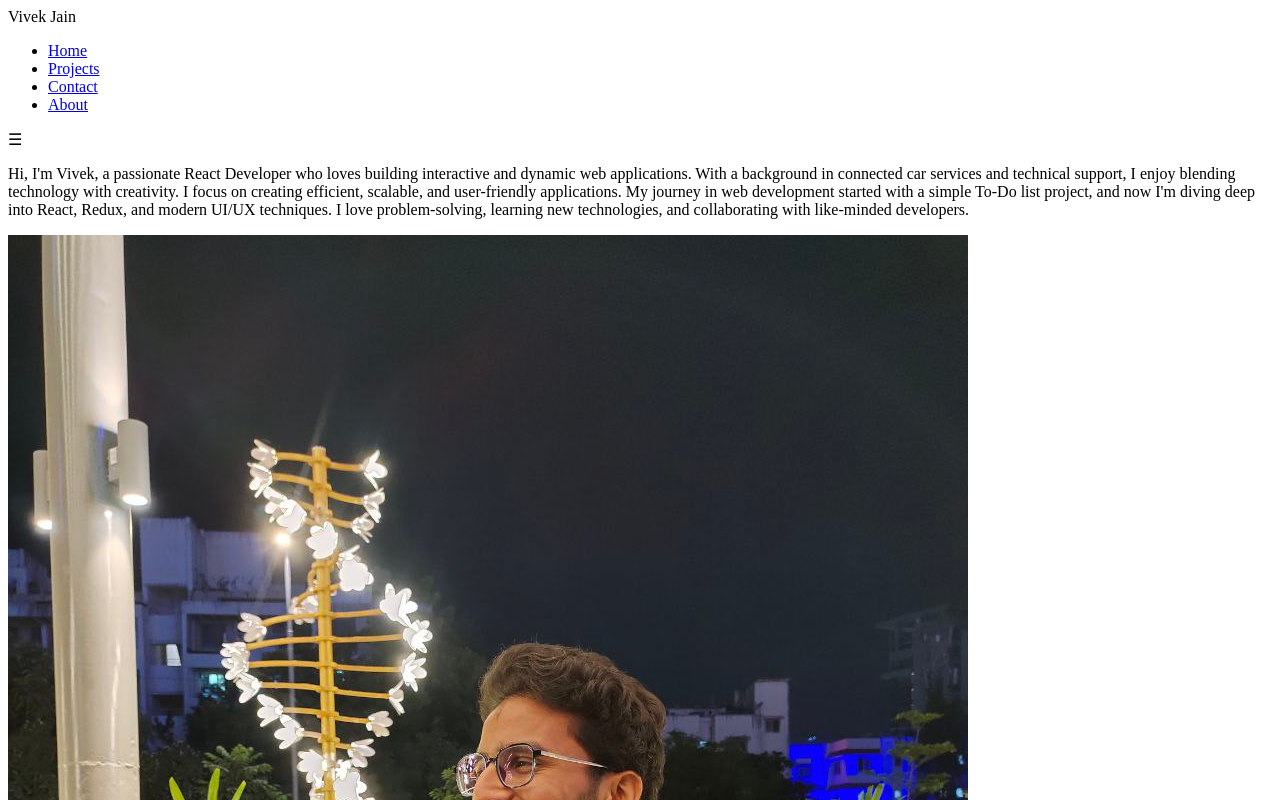
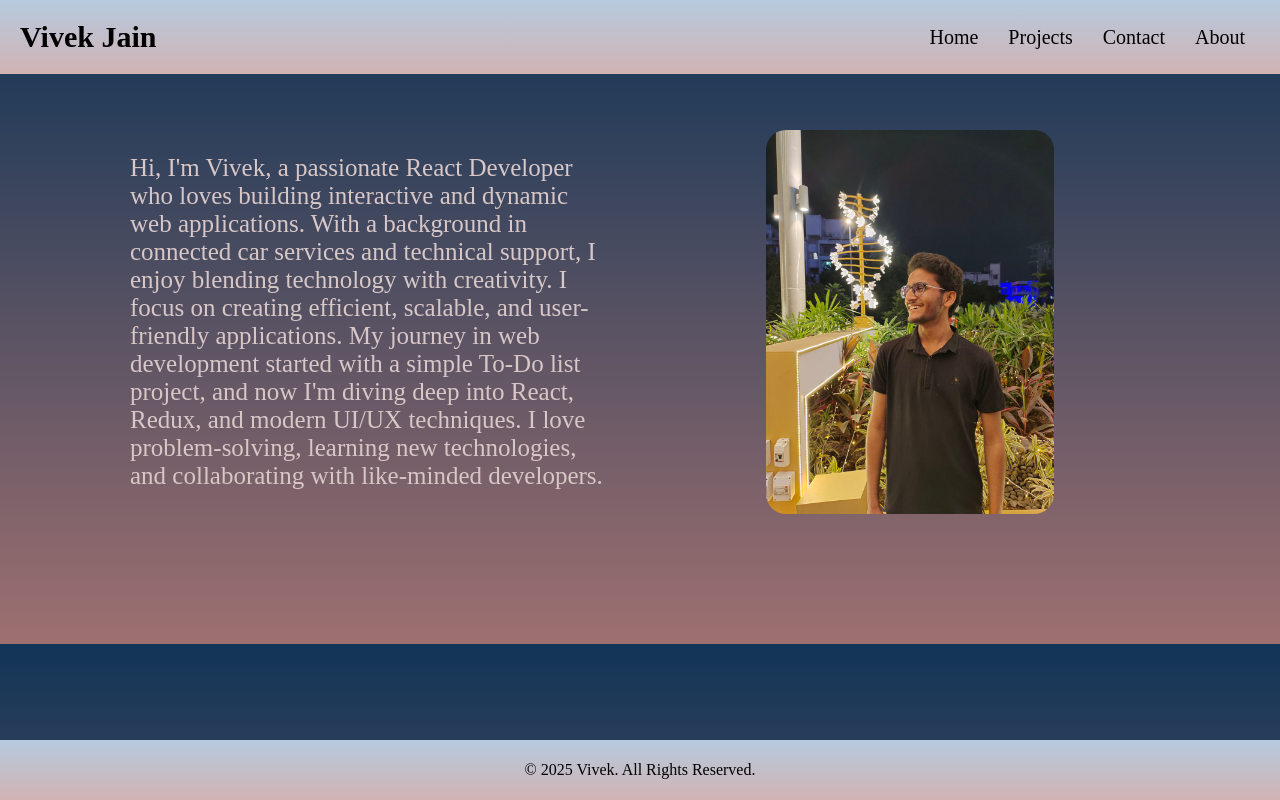
Before and after one commit to njain8263/Vivek-jain-portfolio3, a plain HTML site: page about.html in a window 1280 px wide. Shown: the top 800 px of the page. Drawn offline with Linux system fonts and the light colour scheme; the site is published under a folder, as on GitHub Pages, so addresses that start at the root find nothing.

Commit message:
changed paths

```diff
--- a/about.html
+++ b/about.html
@@ -19,8 +19,8 @@
     />
     <meta property="og:image" content="blog-thumbnail.jpg" />
 
-    <link rel="stylesheet" href="/styles/index.css" />
-    <link rel="stylesheet" href="/styles/about.css" />
+    <link rel="stylesheet" href="./styles/index.css" />
+    <link rel="stylesheet" href="./styles/about.css" />
     <title>Vivek's Portfolio website using HTML, CSS and JS</title>
   </head>
   <body>
@@ -28,10 +28,10 @@
       <nav role="navigation" class="navbar">
         <div id="nav-logo">Vivek Jain</div>
         <ul id="nav-links">
-          <li><a href="index.html">Home</a></li>
-          <li><a href="projects.html">Projects</a></li>
-          <li><a href="contact.html">Contact</a></li>
-          <li><a href="about.html">About</a></li>
+          <li><a href="./index.html">Home</a></li>
+          <li><a href="./projects.html">Projects</a></li>
+          <li><a href="./contact.html">Contact</a></li>
+          <li><a href="./about.html">About</a></li>
         </ul>
         <div class="hamburger">☰</div>
       </nav>
@@ -49,12 +49,12 @@
           new technologies, and collaborating with like-minded developers.
         </p>
 
-        <img src="images/myself.jpg" alt="Vivek Jain's image" />
+        <img src="./images/myself.jpg" alt="Vivek Jain's image" />
       </div>
     </main>
     <footer>
       <p>&copy; 2025 Vivek. All Rights Reserved.</p>
     </footer>
-    <script src="/scripts/index.js"></script>
+    <script src="./scripts/index.js"></script>
   </body>
 </html>
```
Also changed, not shown: contact.html (+7 -7 lines), index.html (+5 -5 lines), projects.html (+9 -9 lines).
